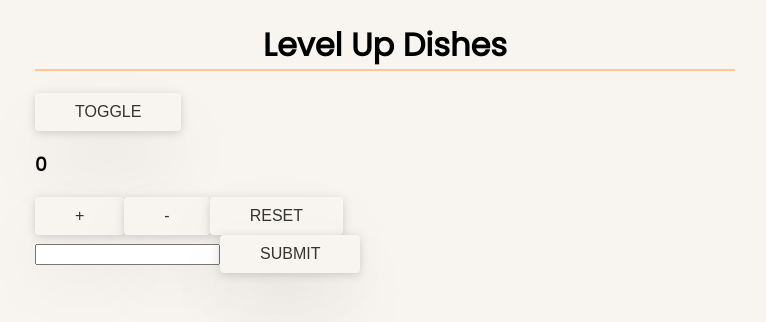
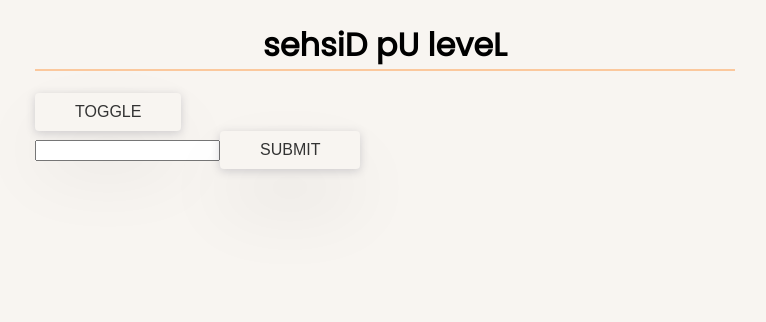
Before and after one commit to Doesntmeananything/react-hooks-study, a React (Create React App) app: page / in a window 1280 px wide. Shown: the top 322 px of the page, without its empty margins (255-1021 px from the left). Built offline with nearby package versions, Linux system fonts and the light colour scheme.

Commit message:
Add memoization for reversing title

```diff
--- a/src/App.js
+++ b/src/App.js
@@ -1,6 +1,5 @@
-import React, { useRef, createContext } from "react";
+import React, { useRef, useMemo, createContext } from "react";
 import Toggle from "./Toggle";
-import Counter from "./Counter";
 import useTitleInput from "./hooks/useTitleInput";
 
 export const UserContext = createContext();
@@ -9,6 +8,16 @@ const App = () => {
   const [name, setName] = useTitleInput("");
   const ref = useRef();
 
+  const reverseWord = word => {
+    return word
+      .split("")
+      .reverse()
+      .join("");
+  };
+
+  const title = "Level Up Dishes";
+  const TitleReversed = useMemo(() => reverseWord(title), [title]);
+
   return (
     <UserContext.Provider value={{ user: true }}>
       <div
@@ -16,9 +25,8 @@ const App = () => {
         ref={ref}
         onClick={() => ref.current.classList.add("clicked")}
       >
-        <h1>Level Up Dishes</h1>
+        <h1>{TitleReversed}</h1>
         <Toggle />
-        <Counter />
         <form
           onSubmit={e => {
             e.preventDefault();
```
